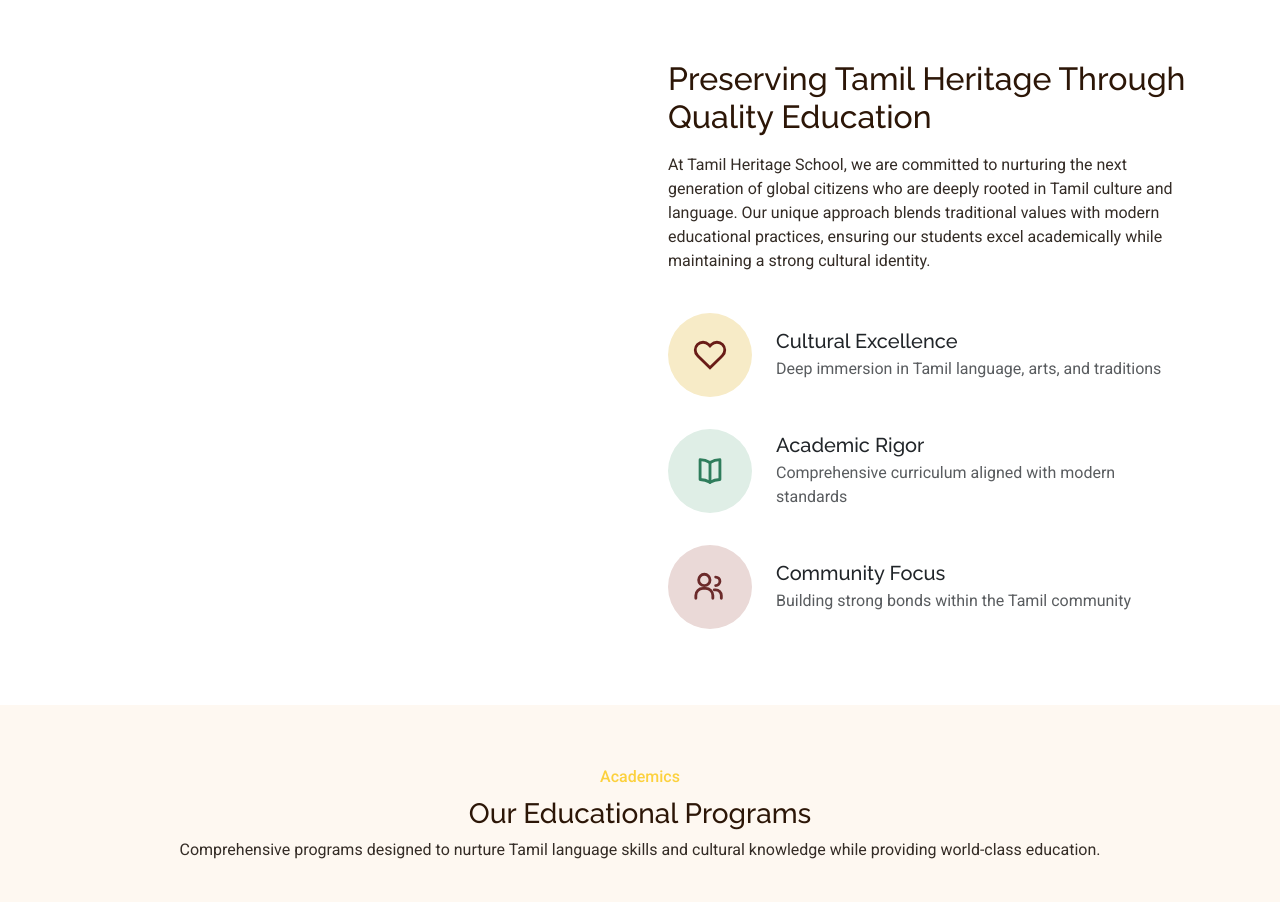
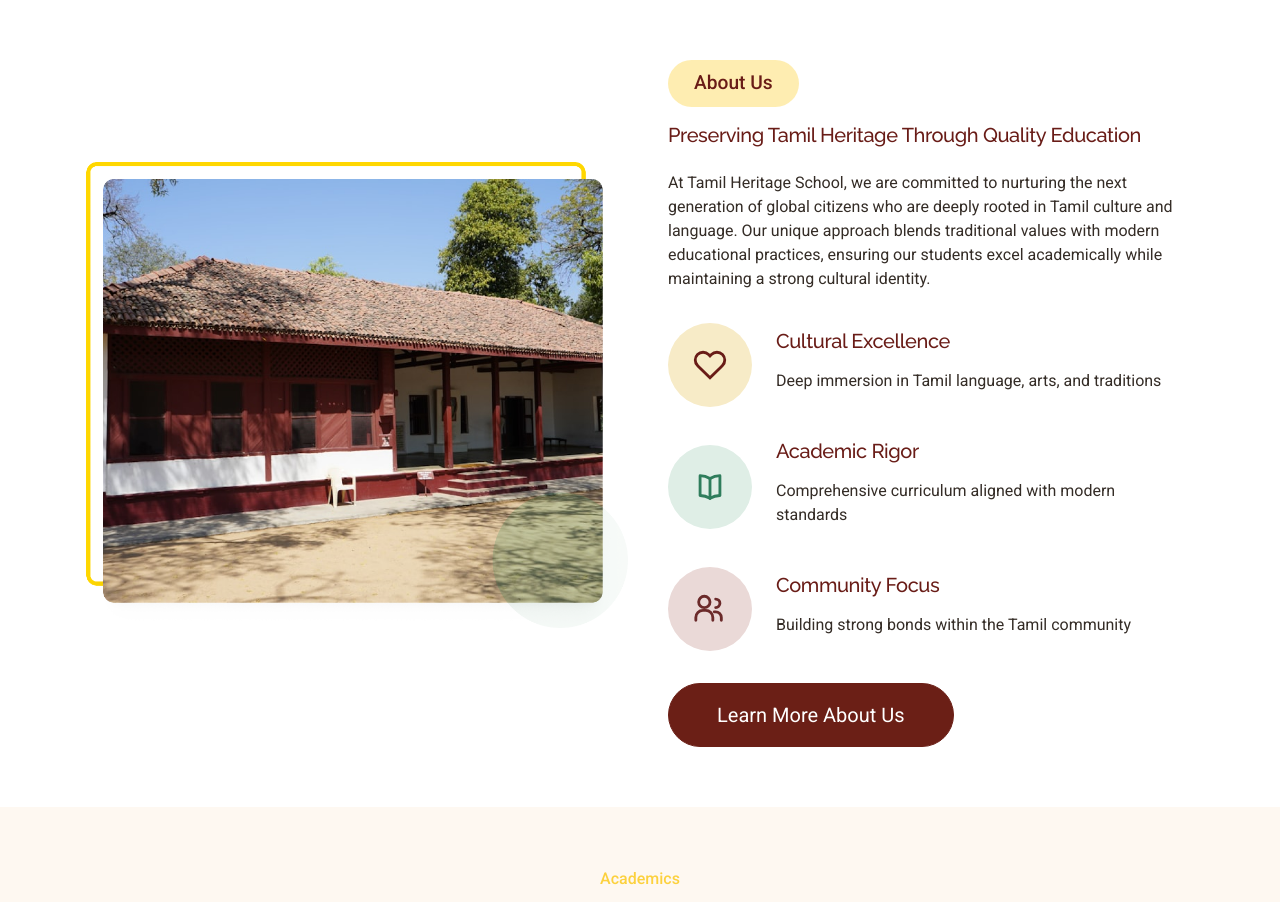
Before and after one commit to manovarun/AHS_REACT, a React (Vite) app: page / in a window 1280 px wide. Shown: the part 800-1702 px from the top of the page. Built offline with nearby package versions, Linux system fonts and the light colour scheme.

Commit message:
About Section Component Update

```diff
--- a/src/components/SiteHeader.jsx
+++ b/src/components/SiteHeader.jsx
@@ -69,7 +69,6 @@ export default function SiteHeader() {
   const activeId = useScrollSpy(sectionIds);
   const [mobileOpen, setMobileOpen] = useState(false);
 
-  // Matches your static template behavior (main.js)
   useEffect(() => {
     document.body.classList.toggle('mobile-nav-active', mobileOpen);
     return () => document.body.classList.remove('mobile-nav-active');
--- a/src/content/homeContent.js
+++ b/src/content/homeContent.js
@@ -48,29 +48,38 @@ export const homeContent = {
     secondaryCta: { label: 'Virtual Tour', href: '#!' },
   },
   about: {
+    imageSrc: 'assets/img/about-img.png',
+    imageAlt: 'Campus',
+
+    tagLabel: 'About Us',
+    tagHref: '#!',
+
     heading: 'Preserving Tamil Heritage Through Quality Education',
     description:
-      'At Tamil Heritage School, we are committed to nurturing the\n                  next generation of global citizens who are deeply rooted in\n                  Tamil culture and language. Our unique approach blends\n                  traditional values with modern educational practices, ensuring\n                  our students excel academically while maintaining a strong\n                  cultural identity.',
+      'At Tamil Heritage School, we are committed to nurturing the next generation of global citizens who are deeply rooted in Tamil culture and language. Our unique approach blends traditional values with modern educational practices, ensuring our students excel academically while maintaining a strong cultural identity.',
+
     features: [
       {
-        iconBgStyle: 'width: 84px; height: 84px; background: #f7ebc7',
-        svg: '<svg fill="none" height="34" stroke="#691c17" stroke-width="2" viewbox="0 0 24 24" width="34">\n<path d="M20.8 4.6a5.5 5.5 0 0 0-7.8 0L12 5.6l-1-1a5.5 5.5 0 0 0-7.8 7.8l1 1L12 21l7.8-7.6 1-1a5.5 5.5 0 0 0 0-7.8z"></path>\n</svg>',
         title: 'Cultural Excellence',
         desc: 'Deep immersion in Tamil language, arts, and traditions',
+        iconBg: '#f7ebc7',
+        svg: `<svg width="34" height="34" viewBox="0 0 24 24" fill="none" stroke="#691c17" stroke-width="2"><path d="M20.8 4.6a5.5 5.5 0 0 0-7.8 0L12 5.6l-1-1a5.5 5.5 0 0 0-7.8 7.8l1 1L12 21l7.8-7.6 1-1a5.5 5.5 0 0 0 0-7.8z"/></svg>`,
       },
       {
-        iconBgStyle: 'width: 84px; height: 84px; background: #dfeee6',
-        svg: '<svg aria-hidden="true" fill="none" height="34" stroke="#2f7d5c" stroke-linecap="round" stroke-linejoin="round" stroke-width="2" viewbox="0 0 24 24" width="34">\n<path d="M12 6c-2.3-1.4-4.7-2-7-2v14c2.3 0 4.7.6 7 2"></path>\n<path d="M12 6c2.3-1.4 4.7-2 7-2v14c-2.3 0-4.7.6-7 2"></path>\n<path d="M12 6v14"></path>\n</svg>',
         title: 'Academic Rigor',
         desc: 'Comprehensive curriculum aligned with modern standards',
+        iconBg: '#dfeee6',
+        svg: `<svg width="34" height="34" viewBox="0 0 24 24" fill="none" stroke="#2f7d5c" stroke-width="2" stroke-linecap="round" stroke-linejoin="round"><path d="M12 6c-2.3-1.4-4.7-2-7-2v14c2.3 0 4.7.6 7 2"/><path d="M12 6c2.3-1.4 4.7-2 7-2v14c-2.3 0-4.7.6-7 2"/><path d="M12 6v14"/></svg>`,
       },
       {
-        iconBgStyle: 'width: 84px; height: 84px; background: #ead9d7',
-        svg: '<svg aria-hidden="true" fill="none" height="34" stroke="#6b2a2a" stroke-linecap="round" stroke-linejoin="round" stroke-width="2" viewbox="0 0 24 24" width="34">\n<path d="M16 11c1.7 0 3-1.3 3-3s-1.3-3-3-3"></path>\n<path d="M20 20v-2c0-2.2-1.8-4-4-4h-1"></path>\n<path d="M8 11c2.2 0 4-1.8 4-4S10.2 3 8 3 4 4.8 4 7s1.8 4 4 4z"></path>\n<path d="M14 20v-2c0-2.8-2.2-5-5-5H7c-2.8 0-5 2.2-5 5v2"></path>\n</svg>',
         title: 'Community Focus',
         desc: 'Building strong bonds within the Tamil community',
+        iconBg: '#ead9d7',
+        svg: `<svg width="34" height="34" viewBox="0 0 24 24" fill="none" stroke="#6b2a2a" stroke-width="2" stroke-linecap="round" stroke-linejoin="round"><path d="M16 11c1.7 0 3-1.3 3-3s-1.3-3-3-3"/><path d="M20 20v-2c0-2.2-1.8-4-4-4h-1"/><path d="M8 11c2.2 0 4-1.8 4-4S10.2 3 8 3 4 4.8 4 7s1.8 4 4 4z"/><path d="M14 20v-2c0-2.8-2.2-5-5-5H7c-2.8 0-5 2.2-5 5v2"/></svg>`,
       },
     ],
+
+    cta: { label: 'Learn More About Us', href: '#!' },
   },
   academics: {
     heading: 'Our Educational Programs',
--- a/src/sections/AboutSection.jsx
+++ b/src/sections/AboutSection.jsx
@@ -1,23 +1,8 @@
-import { Card, Col, Container, Row } from 'react-bootstrap';
+import { Button, Card, Col, Container, Row } from 'react-bootstrap';
 import { homeContent } from '../content/homeContent.js';
 
 function InlineSvg({ svg }) {
   return <span dangerouslySetInnerHTML={{ __html: svg }} />;
-}
-
-function parseInlineStyle(styleStr) {
-  const out = {};
-  (styleStr || '')
-    .split(';')
-    .map((s) => s.trim())
-    .filter(Boolean)
-    .forEach((pair) => {
-      const [k, v] = pair.split(':').map((x) => x.trim());
-      if (!k || !v) return;
-      const key = k.replace(/-([a-z])/g, (_, c) => c.toUpperCase());
-      out[key] = v;
-    });
-  return out;
 }
 
 export default function AboutSection() {
@@ -25,43 +10,75 @@ export default function AboutSection() {
 
   return (
     <section id="about" className="about section">
-      <Container data-aos="fade-up" data-aos-delay="50">
+      <div className="container" data-aos="fade-up" data-aos-delay="100">
         <Row className="align-items-center">
-          <Col lg={6} className="order-1 order-lg-1">
-            <div className="th-about-artwork" />
+          <Col
+            lg={6}
+            className="order-1 order-lg-1"
+            data-aos="fade-left"
+            data-aos-delay="200"
+          >
+            <img
+              src={`/${about.imageSrc}`}
+              className="photo-frame__img img-fluid"
+              alt={about.imageAlt || 'Campus'}
+            />
           </Col>
 
-          <Col lg={6} className="order-2 order-lg-2">
+          <Col
+            lg={6}
+            className="order-2 order-lg-2"
+            data-aos="fade-right"
+            data-aos-delay="200"
+          >
             <div className="content ps-3">
-              <h2 className="mb-3">{about.heading}</h2>
-              <p className="mb-4">{about.description}</p>
+              <a
+                href={about.tagHref || '#!'}
+                className="btn btn-landing rounded-5"
+              >
+                {about.tagLabel || 'About Us'}
+              </a>
 
-              {about.features.map((f, idx) => (
-                <Card
-                  key={f.title}
-                  className="border-0 bg-transparent"
-                  data-aos="zoom-in"
-                  data-aos-delay={150 + idx * 50}
-                >
+              <h3 className="section-heading mb-4 text-primary fw-medium">
+                {about.heading}
+              </h3>
+
+              <p className="lead-text mb-3">{about.description}</p>
+
+              {about.features.map((f) => (
+                <Card key={f.title} className="border-0 bg-transparent">
                   <Card.Body className="d-flex align-items-center gap-4 py-3 ps-0">
                     <div
                       className="rounded-circle d-flex align-items-center justify-content-center flex-shrink-0"
-                      style={parseInlineStyle(f.iconBgStyle)}
+                      style={{
+                        width: '84px',
+                        height: '84px',
+                        background: f.iconBg,
+                      }}
                     >
                       <InlineSvg svg={f.svg} />
                     </div>
 
                     <div>
-                      <h3 className="h5 mb-1">{f.title}</h3>
-                      <span className="text-muted">{f.desc}</span>
+                      <h3 className="section-heading mb-3 text-primary fw-medium">
+                        {f.title}
+                      </h3>
+                      <p className="lead-text mb-2">{f.desc}</p>
                     </div>
                   </Card.Body>
                 </Card>
               ))}
+
+              <a
+                href={about.cta?.href || '#!'}
+                className="btn btn-primary px-5 py-3 mt-3 rounded-pill fs-5"
+              >
+                {about.cta?.label || 'Learn More About Us'}
+              </a>
             </div>
           </Col>
         </Row>
-      </Container>
+      </div>
     </section>
   );
 }
```
